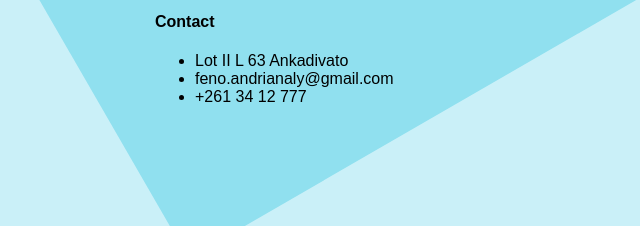
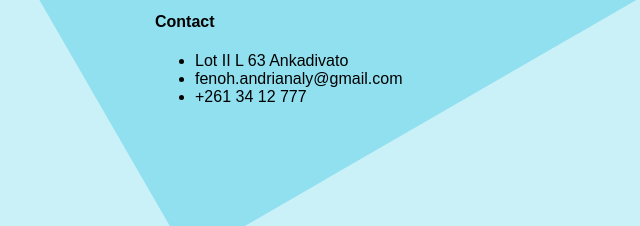
Before and after one commit to fenoh/cv, a plain HTML site: page index.html in a window 1280 px wide. Shown: the part 1188-1414 px from the top of the page, 185-825 px from the left. Drawn offline with Linux system fonts and the light colour scheme.

Commit message:
Update index.html

```diff
--- a/index.html
+++ b/index.html
@@ -222,7 +222,7 @@
 			<p id="addr">
 				<ul type="sqare">
 				<li>Lot II L 63 Ankadivato</li>
-				<li>feno.andrianaly@gmail.com</li>
+				<li>fenoh.andrianaly@gmail.com</li>
 				<li>+261 34 12 777 </li>
 				</ul>
 			</p>
```
